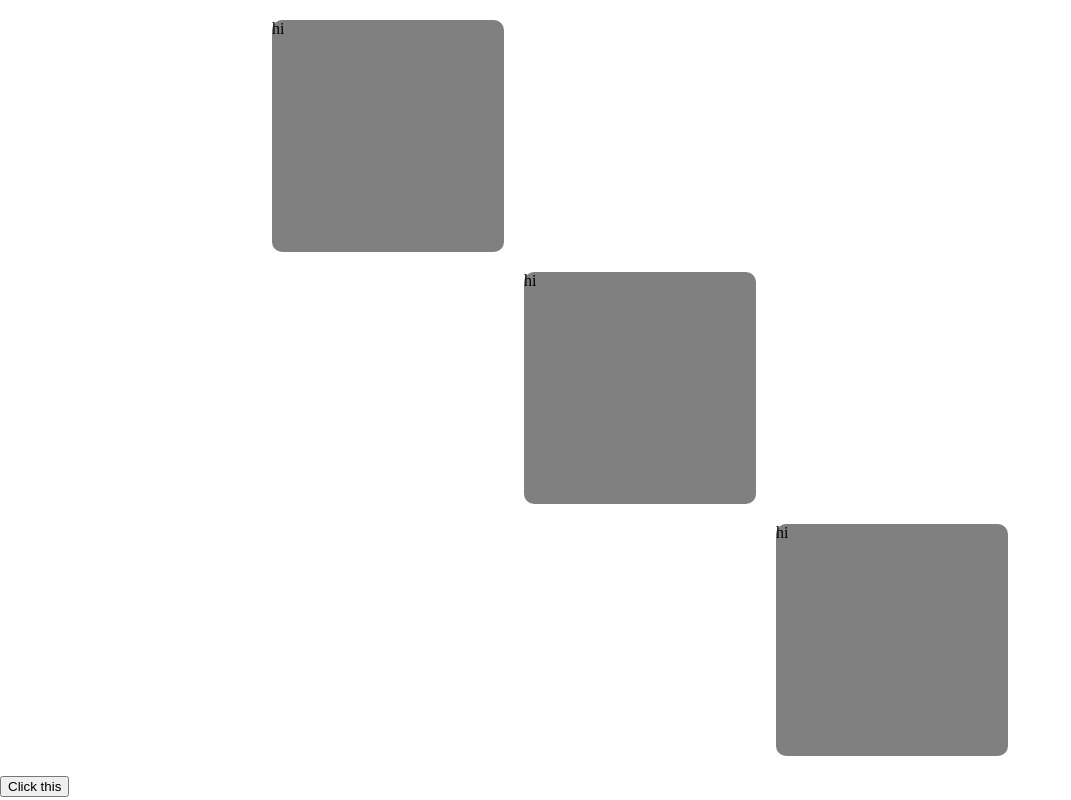
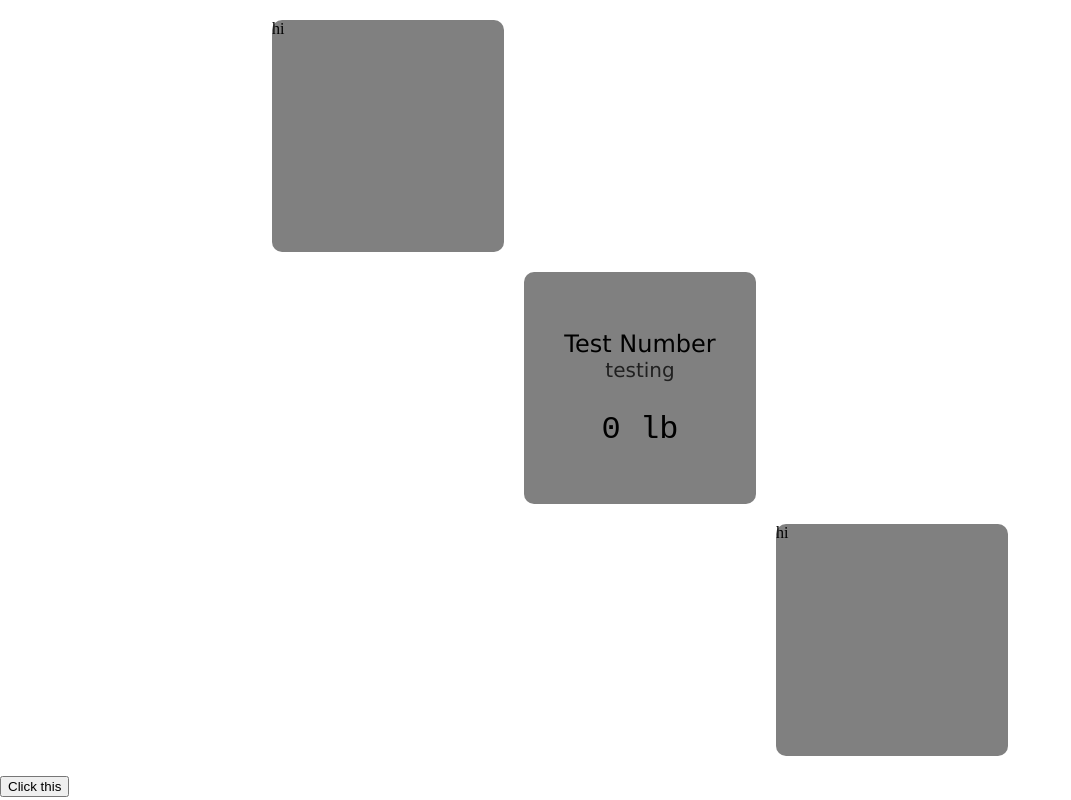
Before and after one commit to Et-17/Microbit-Pet-Data-Panel, a Vue app: page / in a window 1280 px wide. Shown: the whole page, without its empty margins (0-1071 px from the left). Built offline with nearby package versions, Linux system fonts and the light colour scheme.

Commit message:
Implement number card

```diff
--- a/src/App.vue
+++ b/src/App.vue
@@ -14,9 +14,9 @@ console.log(readouts);
 <template>
   <BentoBox :rows="rows" :columns="columns">
     <template v-for="readout in readouts">
-      <GraphCard v-if="readout.type == 'graph'" :cs="readout.position.cs" :rs="readout.position.rs" :ce="readout.position.ce" :re="readout.position.re" :listeningKey="readout.key" />
-      <NumberCard v-if="readout.type == 'number'" :cs="readout.position.cs" :rs="readout.position.rs" :ce="readout.position.ce" :re="readout.position.re" :listeningKey="readout.key"/>
-      <StateCard v-if="readout.type == 'state'" :cs="readout.position.cs" :rs="readout.position.rs" :ce="readout.position.ce" :re="readout.position.re" :listeningKey="readout.key"/>
+      <GraphCard v-if="readout.type == 'graph'" :name="readout.name" :cs="readout.position.cs" :rs="readout.position.rs" :ce="readout.position.ce" :re="readout.position.re" :listeningKey="readout.key" :max_data_points="readout.max_data_points" :max_value="readout.max_value" :min_value="readout.min_value"/>
+      <NumberCard v-if="readout.type == 'number'" :name="readout.name" :cs="readout.position.cs" :rs="readout.position.rs" :ce="readout.position.ce" :re="readout.position.re" :listeningKey="readout.key" :unit="readout.unit"/>
+      <StateCard v-if="readout.type == 'state'" :name="readout.name" :cs="readout.position.cs" :rs="readout.position.rs" :ce="readout.position.ce" :re="readout.position.re" :listeningKey="readout.key" :states="readout.states" :default="readout.default"/>
     </template>
   </BentoBox>
   <button @click="start">Click this</button>
--- a/src/BentoBox.vue
+++ b/src/BentoBox.vue
@@ -11,7 +11,7 @@ const props = defineProps<{
   <div id="bento-box" :style="{gridTemplateColumns: `repeat(${columns + 2}, 1fr)`, gridTemplateRows: `repeat(${rows}, 1fr)`}">
     <div class="padding-cell" v-for="row in rows" :style="{gridColumn: 1, gridRow: row}"></div>
     <slot>
-      <Card :cs="0" :rs="0" :ce="columns - 1" :re="rows - 1" id="empty-bento-announcement" key="">
+      <Card :cs="0" :rs="0" :ce="columns - 1" :re="rows - 1" id="empty-bento-announcement" listeningKey="">
         No content given to the bento box
       </Card>
     </slot>
--- a/src/CardTypes/CardBase.vue
+++ b/src/CardTypes/CardBase.vue
@@ -32,6 +32,7 @@ console.log(props.listeningKey);
 
 <style>
 .bento-card {
+  position: relative;
   border-radius: 10px;
   background-color: grey;
 }
--- a/src/CardTypes/GraphCard.vue
+++ b/src/CardTypes/GraphCard.vue
@@ -10,11 +10,15 @@ async function receive() {
 }
 
 const props = defineProps<{
+  name: string
   cs: number
   rs: number
   ce?: number
   re?: number
   listeningKey: string
+  max_data_points: number
+  max_value?: number
+  min_value?: number
 }>();
 
 console.log(props);
--- a/src/CardTypes/NumberCard.vue
+++ b/src/CardTypes/NumberCard.vue
@@ -1,25 +1,66 @@
 <script setup lang="ts">
-import { ref } from 'vue';
+import { computed, ref } from 'vue';
 import CardBase from './CardBase.vue';
 import { listeners, type Message } from '@/receiver_management/message_handling';
 
-const body_text = ref("hi");
+const current_number = ref(0);
 
-async function receive() {
-  body_text.value += "number\n";
+async function receive(num: number) {
+  current_number.value = num;
 }
 
 const props = defineProps<{
-    cs: number
-    rs: number
-    ce?: number
-    re?: number
-    listeningKey: string
+  name: string
+  cs: number
+  rs: number
+  ce?: number
+  re?: number
+  listeningKey: string
+  unit?: string
 }>();
 </script>
 
 <template>
   <CardBase :cs="cs" :rs="rs" :ce="ce" :re="re" :listeningKey="listeningKey" @new-value="receive">
-    {{ body_text }}
+    <div class="number-card-title-container">
+      <span class="number-card-name"> {{ name }} </span>
+      <span class="number-card-value"> {{ listeningKey }} </span>
+    </div>
+    <span class="number-card-number"> {{ current_number.toString() + unit }} </span>
   </CardBase>
 </template>
+
+<style lang="scss">
+.number-card-title-container {
+  position: absolute;
+  top: 25%;
+  width: 75%;
+  left: 12.5%;
+}
+
+.number-card-name {
+  display: block;
+  font-family: 'Lucida Sans', 'Lucida Sans Regular', 'Lucida Grande', 'Lucida Sans Unicode', Geneva, Verdana, sans-serif;
+  width: 100%;
+  text-align: center;
+  font-size: 1.5rem;
+}
+
+.number-card-value {
+  display: block;
+  font-family: 'Lucida Sans', 'Lucida Sans Regular', 'Lucida Grande', 'Lucida Sans Unicode', Geneva, Verdana, sans-serif;
+  width: 100%;
+  text-align: center;
+  font-size: 1.25rem;
+  opacity: 75%;
+}
+
+.number-card-number {
+  position: absolute;
+  top: 60%;
+  width: 100%;
+  text-align: center;
+  font-family: 'Courier New', Courier, monospace;
+  font-size: 2rem;
+}
+</style>
--- a/src/panel_construction.ts
+++ b/src/panel_construction.ts
@@ -63,9 +63,9 @@ export interface StateReadout extends Readout {
 export const rows: Ref<number> = ref(3);
 export const columns: Ref<number> = ref(3);
 // export const readouts: Readout[] = [{name: "test", key: "test", type: "graph", position: {cs: 0, rs: 0, ce: 1, re: 2}}];
-export const readouts: Readout[] = [
+export const readouts: (GraphReadout | NumberReadout | StateReadout)[] = [
     {
-        name: "test-graph",
+        name: "Test Graph",
         key: "testing",
         type: "graph",
         position: {
@@ -73,10 +73,11 @@ export const readouts: Readout[] = [
             rs: 0,
             ce: 0,
             re: 0,
-        }
+        },
+        max_data_points: 200,
     },
     {
-        name: "test-number",
+        name: "Test Number",
         key: "testing",
         type: "number",
         position: {
@@ -84,10 +85,11 @@ export const readouts: Readout[] = [
             rs: 1,
             ce: 1,
             re: 1,
-        }
+        },
+        unit: " lb"
     },
     {
-        name: "test-state",
+        name: "Test State",
         key: "testing",
         type: "state",
         position: {
@@ -95,6 +97,7 @@ export const readouts: Readout[] = [
             rs: 2,
             ce: 2,
             re: 2,
-        }
-    }
+        },
+        states: {}
+    },
 ]
```
Also changed, not shown: src/CardTypes/StateCard.vue (+8 -5 lines). Lines whose indentation alone changed are shown as unchanged.
